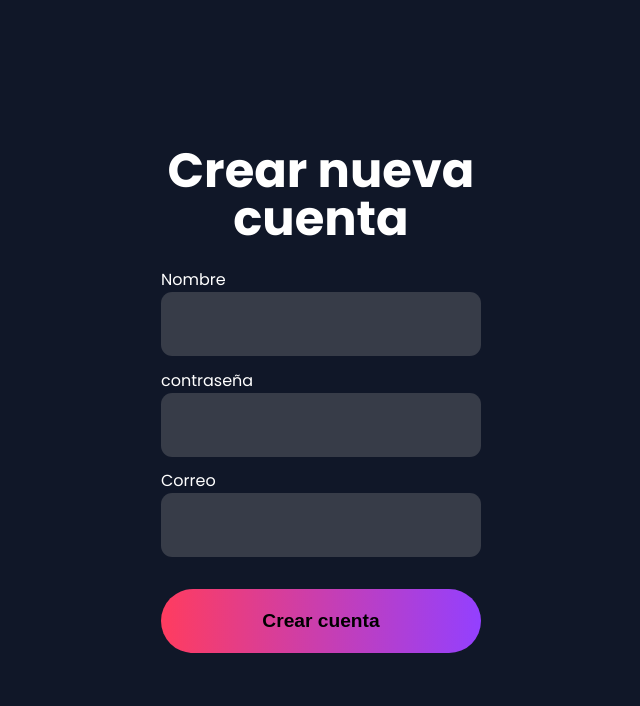
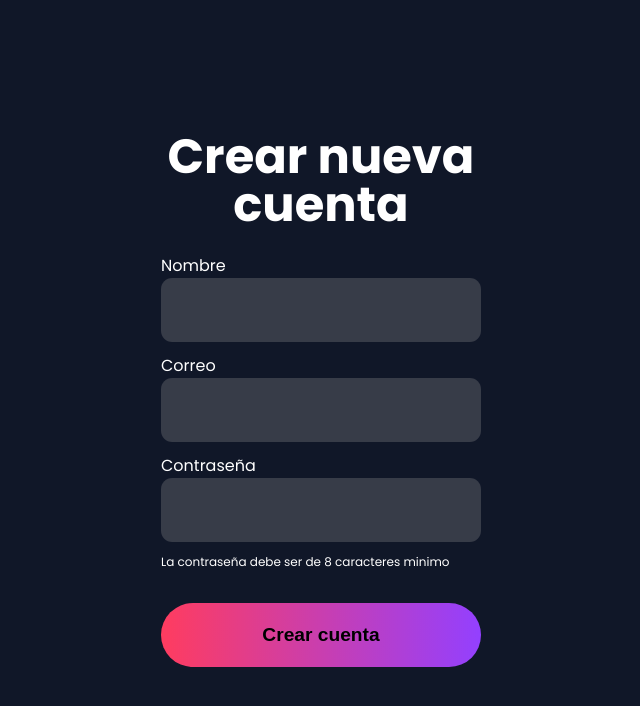
Before and after one commit to SergioR-02/Software_Engineering, a React (Vite) app in the folder Proyecto/frontend/: page /register in a window 1280 px wide. Shown: the top 706 px of the page, without its empty margins (319-959 px from the left). Built offline with nearby package versions, Linux system fonts and the light colour scheme; no server answers.

Commit message:
Enhance user registration flow and form validation

```diff
--- a/Proyecto/frontend/src/molecules/registerForm/RegisterForm.jsx
+++ b/Proyecto/frontend/src/molecules/registerForm/RegisterForm.jsx
@@ -1,20 +1,20 @@
 /* eslint-disable react/prop-types */
-import './RegisterForm.scss'
-import { useState } from 'react'
-import MainButton from '../../atoms/mainButton/MainButton'
-import InputField from '../../atoms/inputField/InputField'
-import ErrorMessage from '../../atoms/errorMessage/ErrorMessage'
+import './RegisterForm.scss';
+import { useState } from 'react';
+import MainButton from '../../atoms/mainButton/MainButton';
+import InputField from '../../atoms/inputField/InputField';
+import ErrorMessage from '../../atoms/errorMessage/ErrorMessage';
 
 const RegisterForm = ({ onSubmit, error }) => {
-  const [name, setName] = useState('')
-  const [email, setEmail] = useState('')
-  const [password, setPassword] = useState('')
+  const [name, setName] = useState('');
+  const [email, setEmail] = useState('');
+  const [password, setPassword] = useState('');
 
   return (
     <form
-      onSubmit={e => {
-        e.preventDefault()
-        onSubmit(name, password)
+      onSubmit={(e) => {
+        e.preventDefault();
+        onSubmit(name, email, password);
       }}
       className='register-form'
     >
@@ -24,20 +24,23 @@ const RegisterForm = ({ onSubmit, error }) => {
           label='Nombre'
           type='text'
           value={name}
-          onChange={e => setName(e.target.value)}
-        />
-        <InputField
-          label='contraseña'
-          type='password'
-          value={email}
-          onChange={e => setEmail(e.target.value)}
+          onChange={(e) => setName(e.target.value)}
         />
         <InputField
           label='Correo'
           type='email'
+          value={email}
+          onChange={(e) => setEmail(e.target.value)}
+        />
+        <InputField
+          label='Contraseña'
+          type='password'
           value={password}
-          onChange={e => setPassword(e.target.value)}
+          onChange={(e) => setPassword(e.target.value)}
         />
+        <p className='register-form__password-info'>
+          La contraseña debe ser de 8 caracteres minimo
+        </p>
       </div>
       <MainButton
         text='Crear cuenta'
@@ -47,7 +50,7 @@ const RegisterForm = ({ onSubmit, error }) => {
       />
       <ErrorMessage message={error} className='register-form__errorMessage' />
     </form>
-  )
-}
+  );
+};
 
-export default RegisterForm
+export default RegisterForm;
--- a/Proyecto/frontend/src/molecules/registerForm/RegisterForm.scss
+++ b/Proyecto/frontend/src/molecules/registerForm/RegisterForm.scss
@@ -28,4 +28,8 @@
     .register-form__errorMessage{
         margin-top: 1rem;
     }
+    .register-form__password-info{
+        color: white;
+        font-size: .75rem;
+    }
 }
--- a/Proyecto/frontend/src/organisms/header/Header.jsx
+++ b/Proyecto/frontend/src/organisms/header/Header.jsx
@@ -20,7 +20,6 @@ const Header = () => {
   const handleSessionClick = () => {
     if (isAuthenticated) {
       handleLogout();
-
     } else {
       navigate('/login');
     }
@@ -29,7 +28,6 @@ const Header = () => {
   const handleLogout = () => {
     Logout();
     clearUserStore();
-    navigate('/login');
   };
 
   const handleIconClick = () => {
--- a/Proyecto/frontend/src/routes/RoutesComponent.jsx
+++ b/Proyecto/frontend/src/routes/RoutesComponent.jsx
@@ -35,7 +35,7 @@ const RoutesComponent = () => {
   }, []);
 
   if (isLoading) {
-    return <div>Cargando...</div>; // Puedes reemplazar esto con un componente de loading más elaborado
+    return <div>Cargando...</div>;
   }
 
   return (
--- a/Proyecto/frontend/src/routes/privateRoute.jsx
+++ b/Proyecto/frontend/src/routes/privateRoute.jsx
@@ -3,7 +3,7 @@ import { useUserStore } from '../store/userStore';
 
 const PrivateRoute = () => {
   const isAuthenticated = useUserStore((state) => state.isAuthenticated);
-  return isAuthenticated ? <Outlet /> : <Navigate to='/login' replace />;
+  return isAuthenticated ? <Outlet /> : <Navigate to='/' replace />;
 };
 
 export default PrivateRoute;
--- a/Proyecto/frontend/src/templates/register/Register.jsx
+++ b/Proyecto/frontend/src/templates/register/Register.jsx
@@ -1,10 +1,22 @@
 import "./Register.scss";
 import RegisterForm from "../../molecules/registerForm/RegisterForm";
+import RegisterUser from "../../utilities/register";
+import { useNavigate } from "react-router-dom";
 
 const Register = () => {
+  const navigate = useNavigate();
+  const handleSubmit = async (name, email, password) => {
+    try {
+      await RegisterUser(name, email, password);
+      //navegar a la pagina de login
+      navigate('/login');
+    } catch (error) {
+      console.error('Error en registro:', error);
+    }
+  };
   return (
     <div className="register">
-      <RegisterForm />
+      <RegisterForm onSubmit={handleSubmit} />
     </div>
   )
 }
--- a/Proyecto/frontend/src/utilities/login.js
+++ b/Proyecto/frontend/src/utilities/login.js
@@ -1,5 +1,5 @@
 import axios from "axios";
-
+import Logout from "./logout";
 const Login = async (email, password) => {
   try {
     const response = await axios.post(
@@ -59,7 +59,8 @@ const setupTokenRefresh = (intervalMs = 295000) => { // 295 segundos por defecto
       // Si hay un error, detener el intervalo
       clearInterval(refreshInterval);
       //TODO: Desloguear el usuario cuando el refresh token expire
-      console.log("Usuario deslogueado")
+      Logout();
+      window.location.href = '/login';
     }
   }, intervalMs);
 
--- a/Proyecto/frontend/src/utilities/logout.js
+++ b/Proyecto/frontend/src/utilities/logout.js
@@ -7,7 +7,7 @@ const Logout = async () => {
       {},
       { withCredentials: true }
     );
-    return response.data;
+    return response;
   } catch (error) {
     console.error('Error en logout:', error);
     throw error;
--- /dev/null
+++ b/Proyecto/frontend/src/utilities/register.js
@@ -0,0 +1,21 @@
+import axios from "axios";
+
+const RegisterUser = async (name, email, password) => {
+  try {
+    const response = await axios.post(
+      'http://localhost:3000/auth/register',
+      {
+        email,
+        password,
+        name,
+      },
+      { withCredentials: true }
+    );
+    return response.data;
+  } catch (error) {
+    console.error('Error en registro:', error);
+    throw error;
+  }
+};
+
+export default RegisterUser;
```
